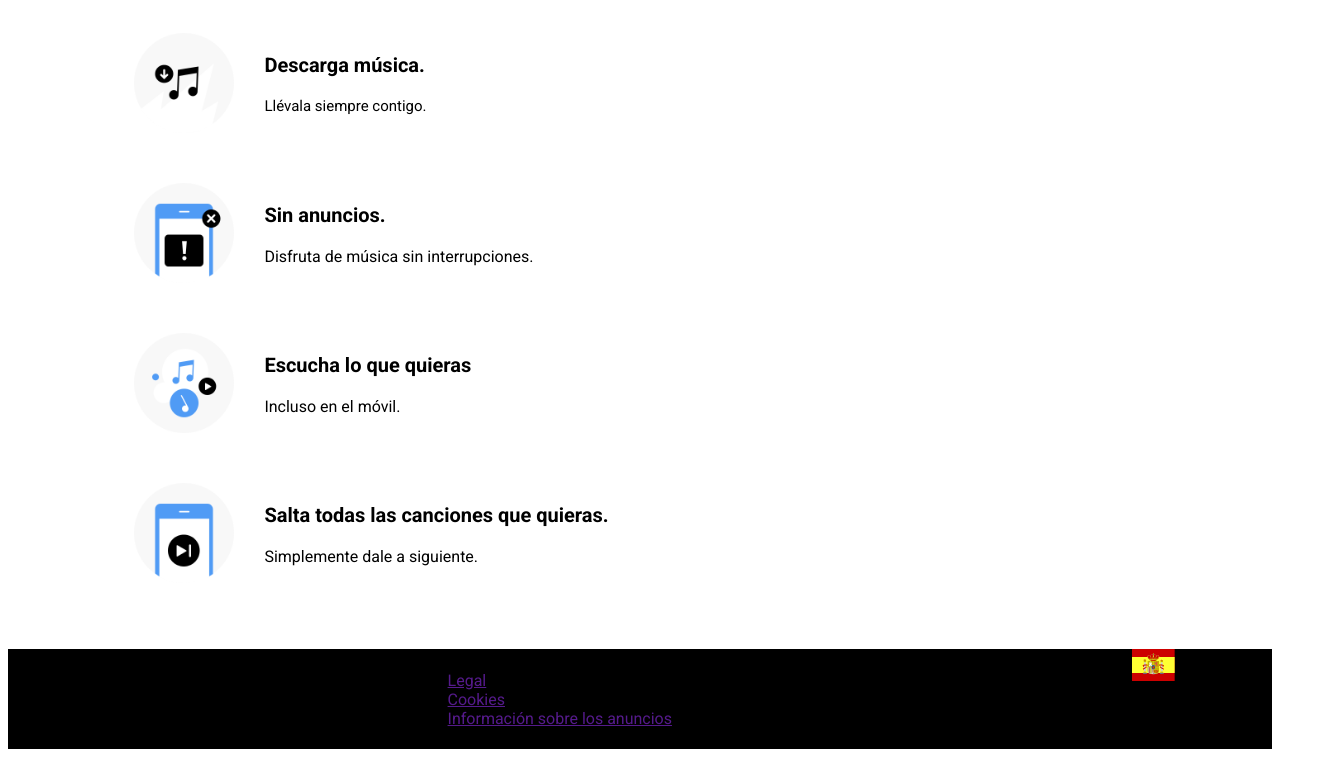
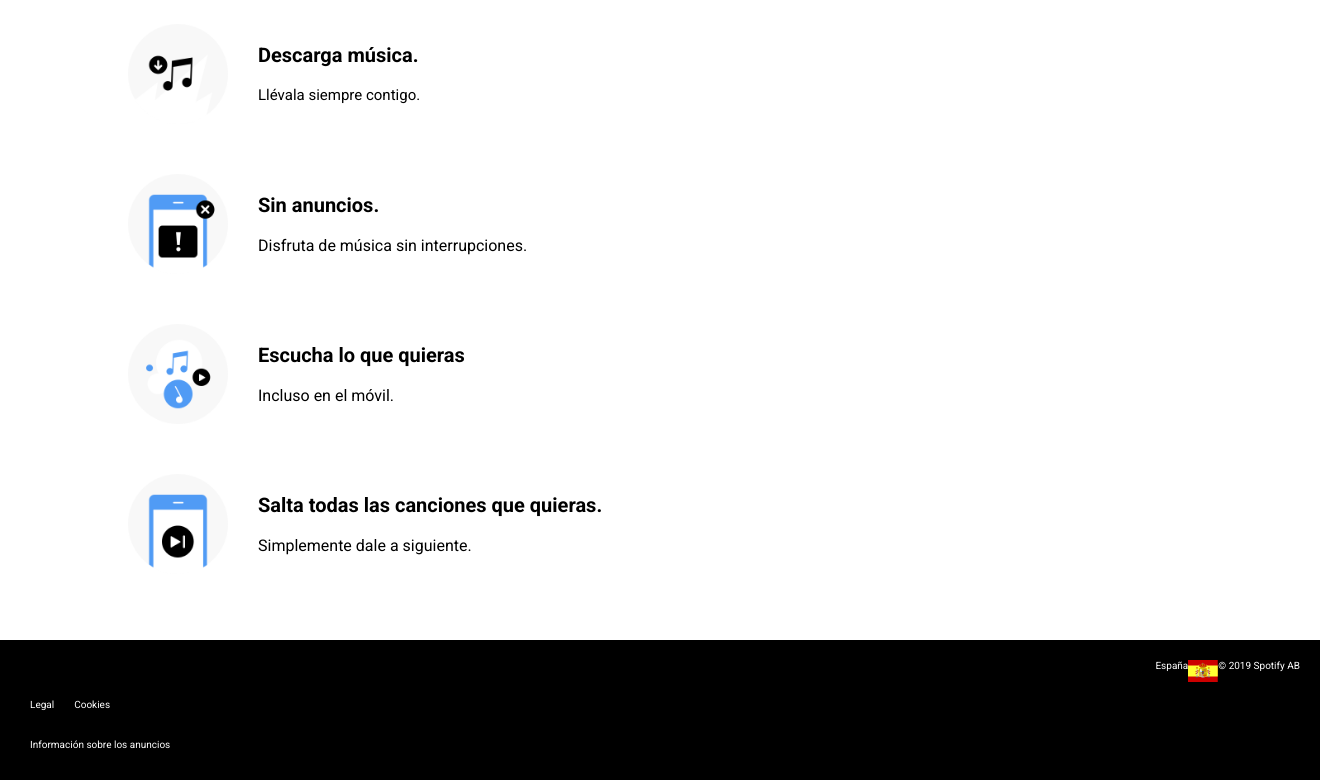
Before and after one commit to Adalab/promo-p-modulo-1-pair-14-spotify-2, a website: page src/html/index.html in a window 1280 px wide. Shown: the part 518-1298 px from the top of the page, 1320 px wide, since content can reach past the window. Before the commit the page ends 1275 px from the top, so only its background shows below. Drawn offline with nearby package versions, Linux system fonts and the light colour scheme; files that its build step writes are made by us from their sources; files whose address does not match are found by name.

Commit message:
Add footer scss

```diff
--- a/src/html/index.html
+++ b/src/html/index.html
@@ -5,12 +5,12 @@
     <meta http-equiv="X-UA-Compatible" content="IE=edge" />
     <meta name="viewport" content="width=device-width, initial-scale=1.0" />
     <title>Spotify</title>
-    <link rel="stylesheet" href="" />
+    <link rel="stylesheet" href="./styles/reset.css" />
     <link rel="stylesheet" href="./assets/css/main.css" />
     <link rel="preconnect" href="https://fonts.googleapis.com" />
     <link rel="preconnect" href="https://fonts.gstatic.com" crossorigin />
     <link
-      href="https://fonts.googleapis.com/css2?family=Roboto:wght@400;700&display=swap"
+      href="https://fonts.googleapis.com/css2?family=Roboto:wght@400;700display=swap"
       rel="stylesheet"
     />
   </head>
--- a/src/html/partials/footer.html
+++ b/src/html/partials/footer.html
@@ -1,14 +1,16 @@
 <footer class="footer">
-  <nav class="footer white">
-    <ul class="nav-list">
-      <li><a href="" class="link">Legal</a></li>
-      <li><a href="" class="link">Cookies</a></li>
-      <li><a href="" class="link">Información sobre los anuncios</a>I</li>
+  <nav class="footer_nav">
+    <ul class="footer_menu">
+      <li><a class="footer__nav--link" href="">Legal</a></li>
+      <li><a class="footer__nav--link" href="">Cookies</a></li>
+      <li>
+        <a class="footer__nav--link" href="">Información sobre los anuncios</a>
+      </li>
     </ul>
   </nav>
-  <div>
+  <div class="right">
     <span class="idioma">España</span>
-    <img src="./assets/images/es.svg" alt="Bandera de España" class="bandera" />
-    <span>@2019 Spotify AB</span>
+    <img src="./assets/images/es.svg" alt="Bandera de España" class="flag" />
+    <span> &copy; 2019 Spotify AB</span>
   </div>
 </footer>
--- /dev/null
+++ b/src/scss/core/_mixins.scss
@@ -0,0 +1,11 @@
+@mixin tablet {
+  @media all and (min-width: 480px) {
+    @content;
+  }
+}
+
+@mixin desktop {
+  @media all and (min-width: 1000px) {
+    @content;
+  }
+}
--- a/src/scss/layout/_footer.scss
+++ b/src/scss/layout/_footer.scss
@@ -1,10 +1,45 @@
 .footer {
   height: 100px;
+  width: 100%;
   background-color: black;
-  width: 100%;
   display: flex;
+  flex-wrap: wrap;
+  justify-content: space-between;
+  color: white;
+  list-style: none;
+  font-size: 10px;
+  padding: 20px 20px;
 }
 
-.nav-list {
+.footer_nav {
+  width: 70%;
+  display: flex;
+  justify-content: flex-start;
+}
+
+.footer_menu {
+  width: 200px;
   list-style: none;
+  display: flex;
+  flex-wrap: wrap;
+  align-items: flex-end;
+  padding: 0px 0px;
 }
+
+.footer__nav--link {
+  text-decoration: none;
+  color: white;
+  padding: 5px 10px 0px;
+}
+
+.right {
+  width: 30%;
+  display: flex;
+  flex-wrap: wrap;
+  justify-content: flex-end;
+  align-items: flex-start;
+}
+
+.flag {
+  width: 30px;
+}
--- a/src/scss/layout/_page.scss
+++ /dev/null
@@ -1,7 +0,0 @@
-body {
-  padding: 2rem;
-  height: 100vh;
-  background-image: url('../images/bg-adalab.png');
-  background-color: $color-bg;
-  font-family: $font-main;
-}
--- a/src/scss/main.scss
+++ b/src/scss/main.scss
@@ -1,9 +1,10 @@
-/*@import "core/variables";
+// @import "components/code";
+// @import "components/links";
+@import "core/mixins.scss";
 @import "core/reset";
-@import "components/code";
-@import "components/links";
-@import "layout/page";
-@import "pages/index";*/
+@import "core/variables";
+
+// @import "pages/index";
 
 :root {
   --fuente-normal: "Roboto", sans-serif;
```
